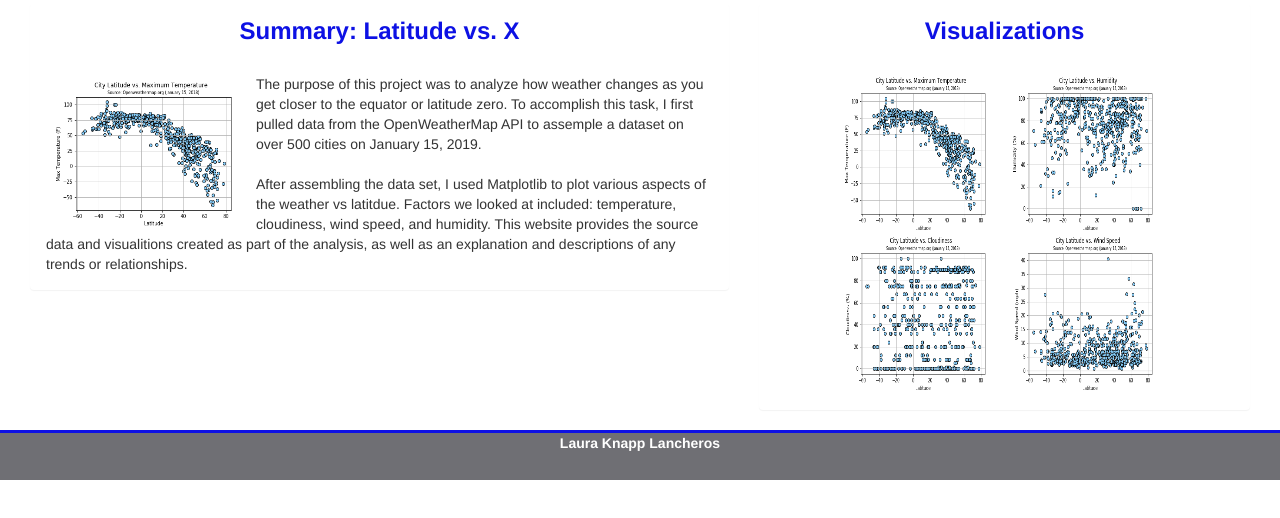
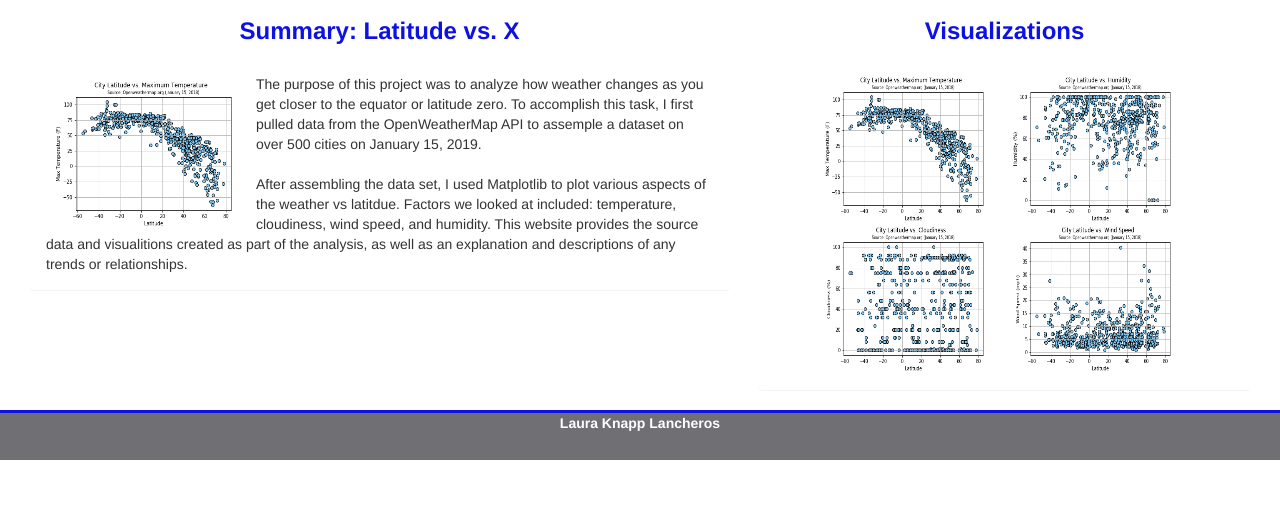
Before and after one commit to lk-lancheros/homework12, a plain HTML site: page index.html in a window 1280 px wide. Shown: the part 54-572 px from the top of the page. Drawn offline with nearby package versions, Linux system fonts and the light colour scheme.

Commit message:
made common code in second col consistent
copied viz second column to index

```diff
--- a/index.html
+++ b/index.html
@@ -3,7 +3,7 @@
 
 
 <head>
-  <meta charset="UTF-8">
+  <meta charset="UTF-8" name="viewport" content="width=device-width, initial-scale=1">
   <title>Latitude, cities and weather</title>
    <!-- Bring in our bootstrap stylesheet -->
    <link rel="stylesheet" href="https://maxcdn.bootstrapcdn.com/bootstrap/3.3.7/css/bootstrap.min.css" integrity="sha384-BVYiiSIFeK1dGmJRAkycuHAHRg32OmUcww7on3RYdg4Va+PmSTsz/K68vbdEjh4u" crossorigin="anonymous">
@@ -49,7 +49,7 @@
         </div><!-- /.container-fluid -->
       </nav>      <div class="container-fluid">
         <div class="row">
-          <div class="col-lg-7">
+          <div class="col-md-7">
             <div class="panel">
               <div class="panel-heading" id="center">Summary: Latitude vs. X</div>
                 <div class="panel-body">
@@ -62,7 +62,8 @@
                   various aspects of the weather vs latitdue. Factors we looked at included: temperature,
                   cloudiness, wind speed, and humidity. This website provides the source data and visualitions
                   created as part of the analysis, as well as an explanation and descriptions of any
-                  trends or relationships.</div>
+                  trends or relationships.
+                </div>
               </div> <!-- /.panel collapse -->
             </div> <!-- /.col-lg-7 collapse -->
             <div class="col-lg-5">
@@ -70,16 +71,16 @@
                 <div class="panel-heading" id="center">Visualizations</div>
                   <div class="panel-body" id="center">
                       <a target="_blank" href="./viz-image-1-temp.html">
-                    <img src="./assets/images/Fig1.png" alt="Latitude vs. Max Temperature" height="160" width="160">
+                    <img src="./assets/images/Fig1.png" alt="Latitude vs. Max Temperature" height="150" width="180">
                     </a>
                     <a target="_blank" href="./viz-image-2-humid.html">
-                      <img src="./assets/images/Fig2.png" alt="Latitude vs. Humidity" height="160" width="160">
+                      <img src="./assets/images/Fig2.png" alt="Latitude vs. Humidity" height="150" width="180">
                     </a>
                     <a target="_blank" href="./viz-image-3-cloud.html">
-                      <img src="./assets/images/Fig3.png" alt="Latitude vs. Cloudiness" height="160" width="160">
+                      <img src="./assets/images/Fig3.png" alt="Latitude vs. Cloudiness" height="150" width="180">
                     </a>
                       <a target="_blank" href="./viz-image-4-wind.html">
-                    <img src="./assets/images/Fig4.png" alt="Latitude vs. Windspeed" height="160" width="160">
+                    <img src="./assets/images/Fig4.png" alt="Latitude vs. Windspeed" height="150" width="180">
                       </a></div>
                 </div> <!-- /.panel collapse -->
               </div> <!-- /.col-lg5 collapse -->
--- a/style.css
+++ b/style.css
@@ -22,7 +22,7 @@ body > .container {
 .footer > .container {
   padding-right: 15px;
   padding-left: 15px;
-} */
+}
 
 .panel-formatting {
   color:rgb(13, 17, 228);
```
Lines whose indentation alone changed are shown as unchanged.
